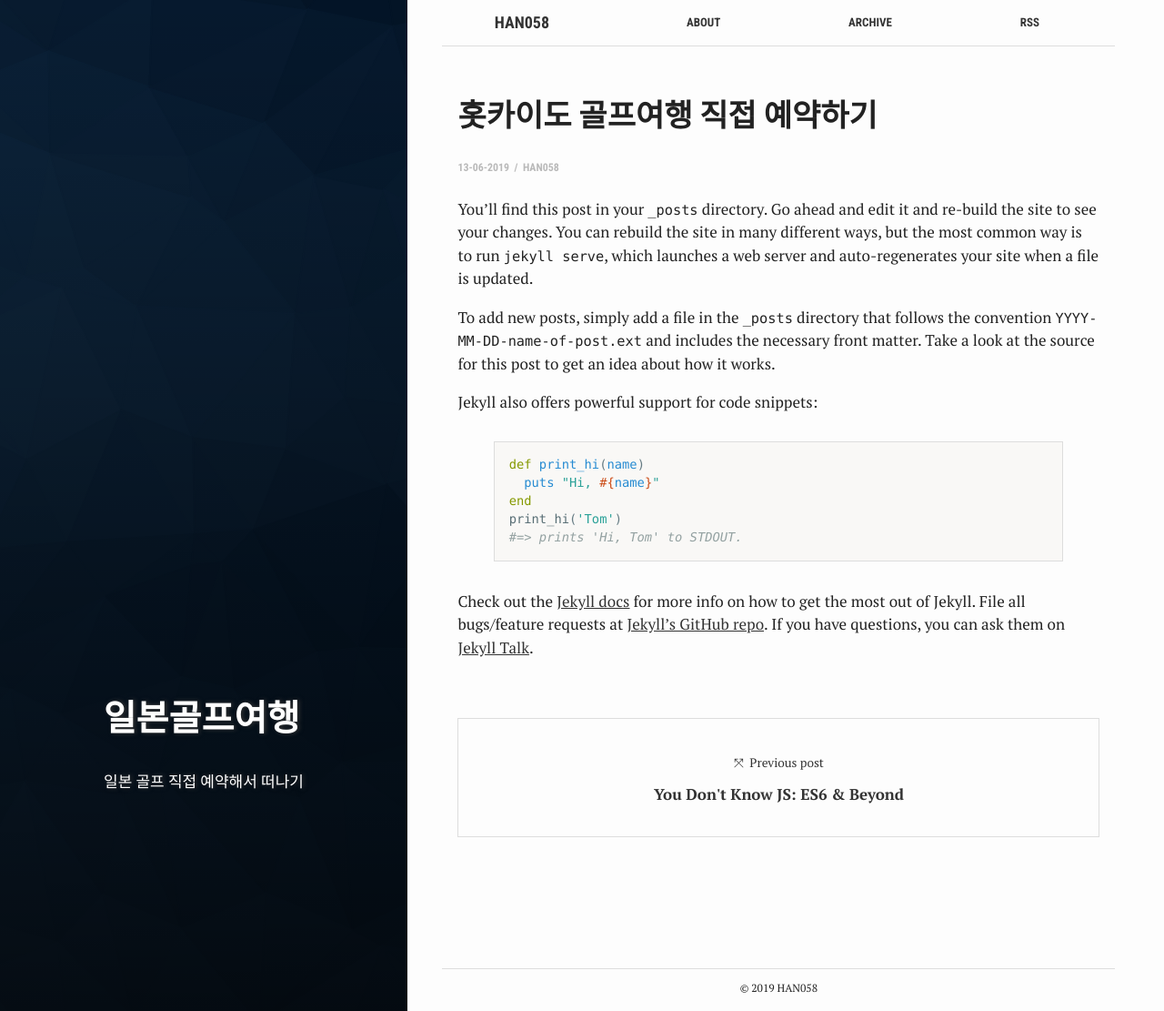
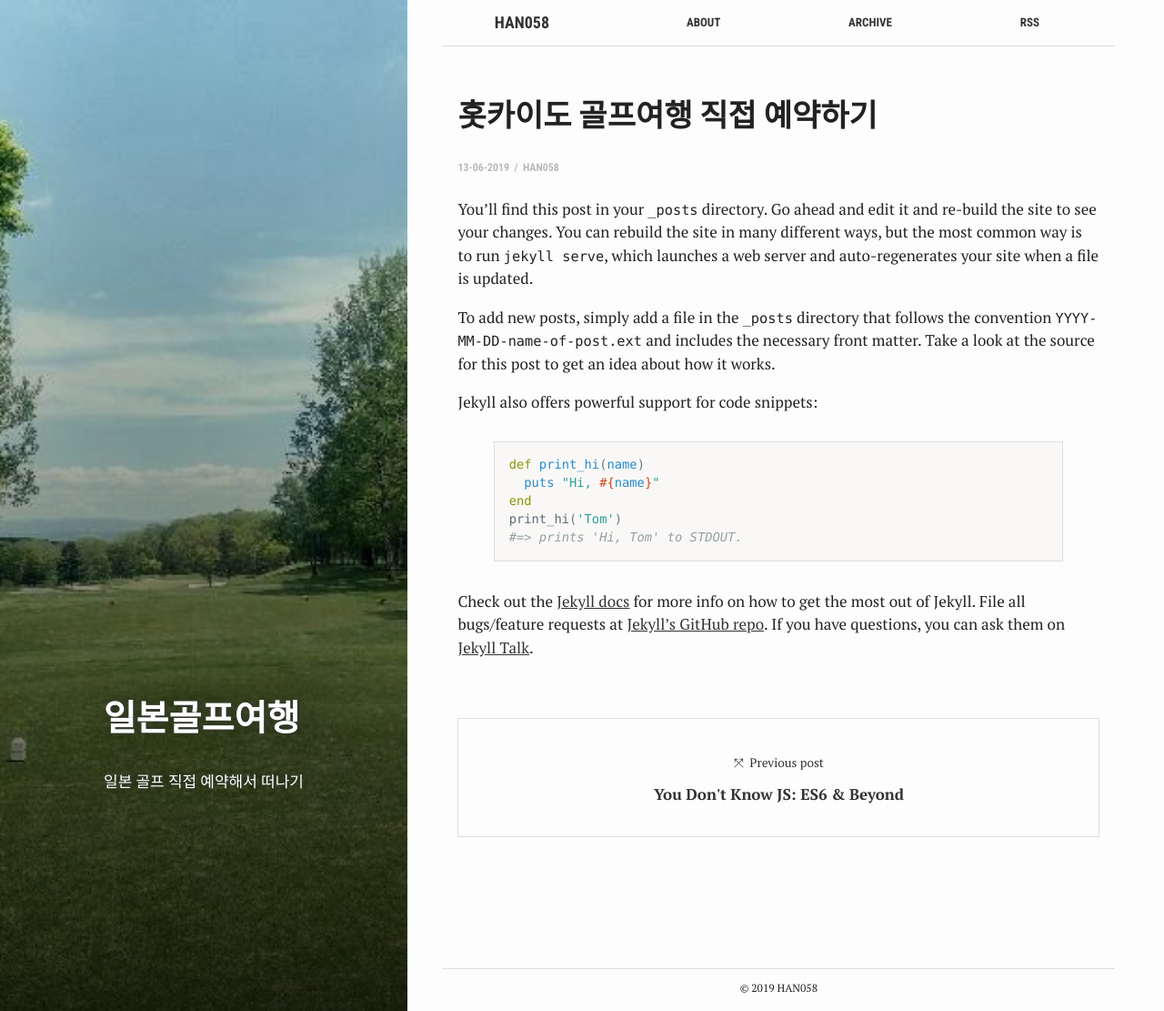
Before and after one commit to han058/han058.github.io, a Jekyll site: the page built from _posts/2019-06-13-hokkaido-golf.md, in a window 1280 px wide and 1111 px high. Shown: the whole window at 91% size. Built offline with Jekyll 4.4.1, drawn with Linux system fonts in a browser that asks for light colours.

Commit message:
new bg on posts

```diff
--- a/_posts/2019-06-13-hokkaido-golf.md
+++ b/_posts/2019-06-13-hokkaido-golf.md
@@ -4,6 +4,7 @@ title:  "홋카이도 골프여행 직접 예약하기"
 crawlertitle: "일본 골프 직접 예약"
 summary: "일본 골프 직접 예약해서 떠나기"
 date:   2019-06-13 14:18:47 +0700
+bg: myswing.jpg
 categories: posts
 tags: '일본골프여행'
 author: han058
```
